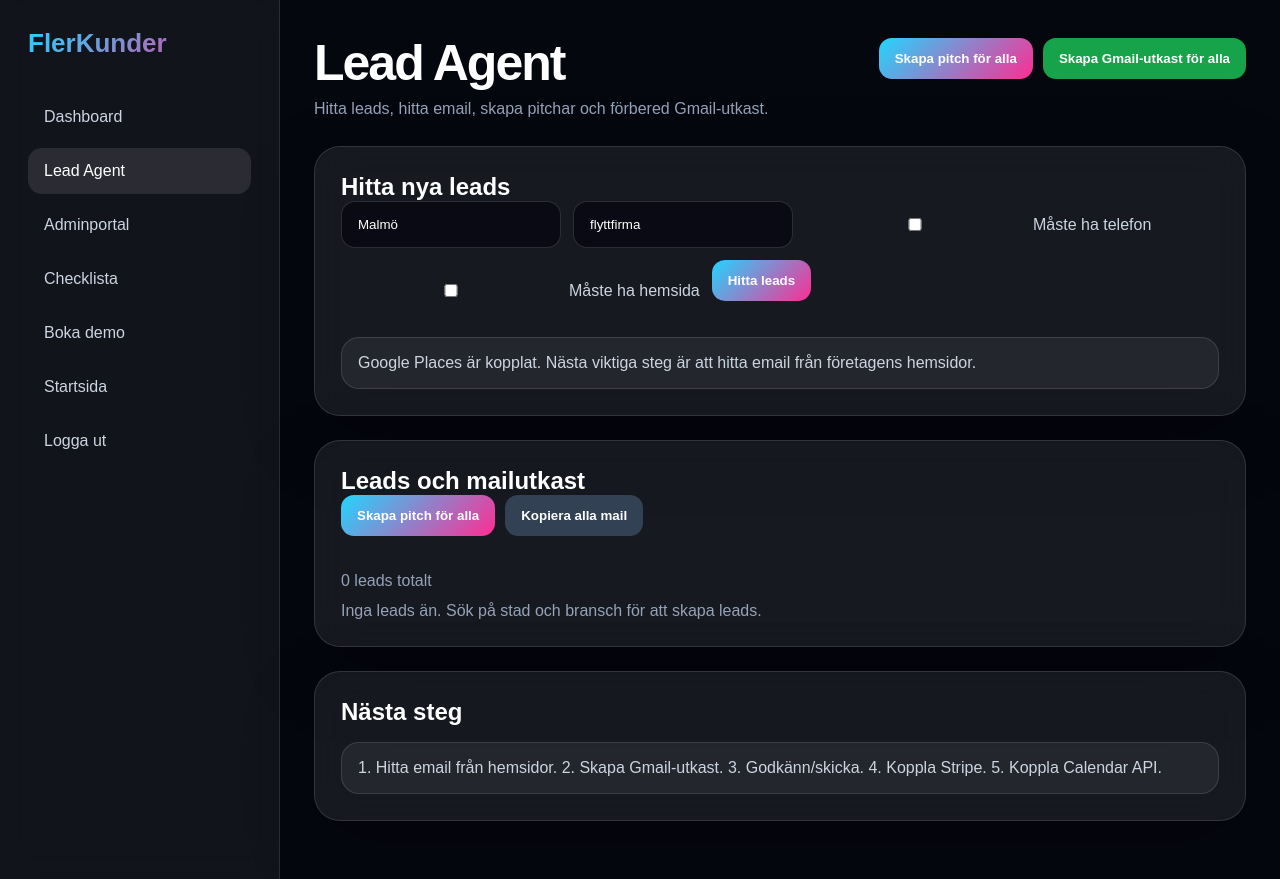
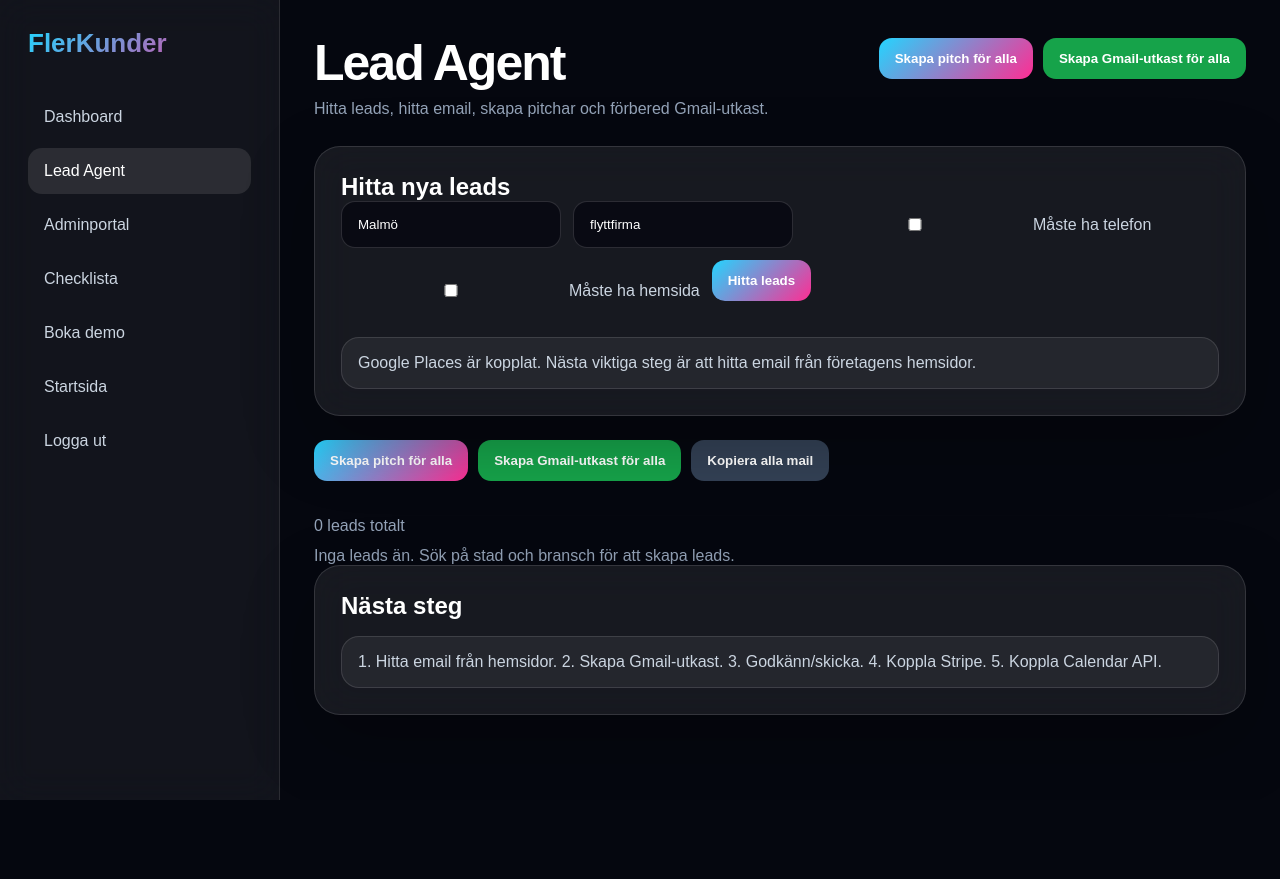
Before and after one commit to flackynmr1/Commit-AI, a Flask app: page /leads/ in a window 1280 px wide. After the commit the page ends 800 px from the top, so only its background shows below. Run offline with Flask 3, Linux system fonts and the light colour scheme; data that the repository does not hold is empty.

Commit message:
Show draft all button

```diff
--- a/templates/leads.html
+++ b/templates/leads.html
@@ -128,16 +128,17 @@ function copyAllMails(){
       </div>
     </section>
 
-    <section class="panel">
-      <h2>Leads och mailutkast</h2>
+  <div class="bulk-actions">
+  <form method="POST" action="/leads/pitch-all">
+    <button class="btn" type="submit">Skapa pitch för alla</button>
+  </form>
 
-      <div class="bulk-actions">
-        <form method="POST" action="/leads/pitch-all">
-          <button class="btn" type="submit">Skapa pitch för alla</button>
-        </form>
+  <form method="POST" action="/leads/gmail/draft-all">
+    <button class="btn green" type="submit">Skapa Gmail-utkast för alla</button>
+  </form>
 
-        <button class="btn dark" type="button" onclick="copyAllMails()">Kopiera alla mail</button>
-      </div>
+  <button class="btn dark" type="button" onclick="copyAllMails()">Kopiera alla mail</button>
+</div>
 
       <p class="note">{{ leads|length if leads else 0 }} leads totalt</p>
 
```
